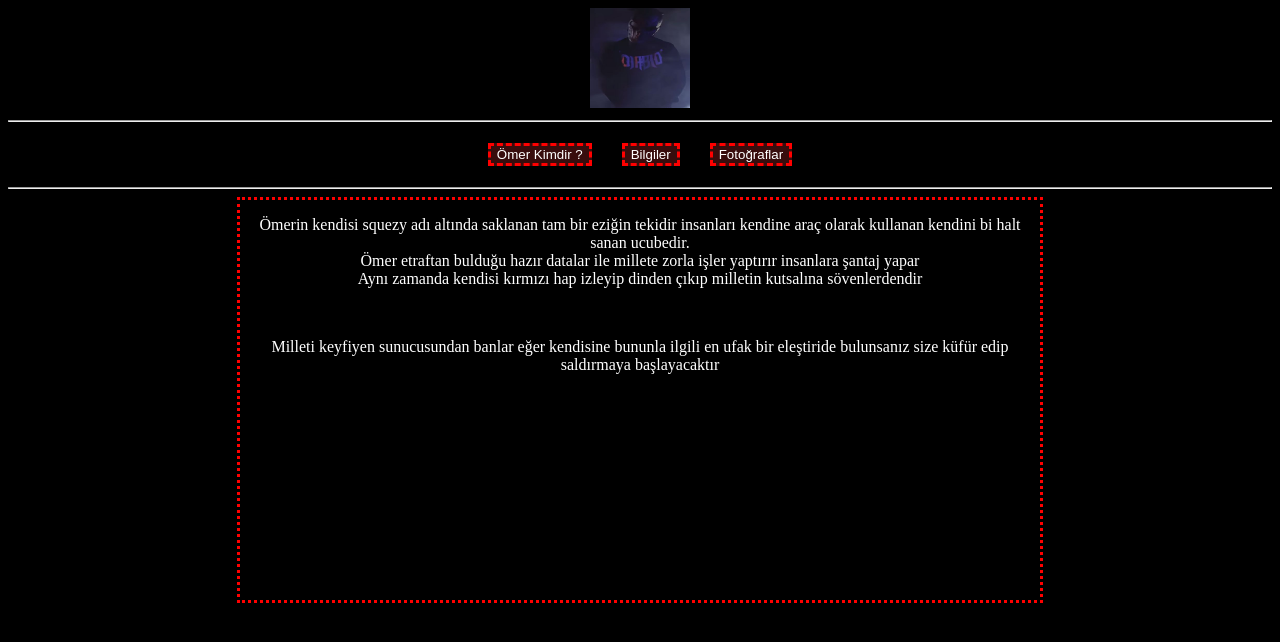
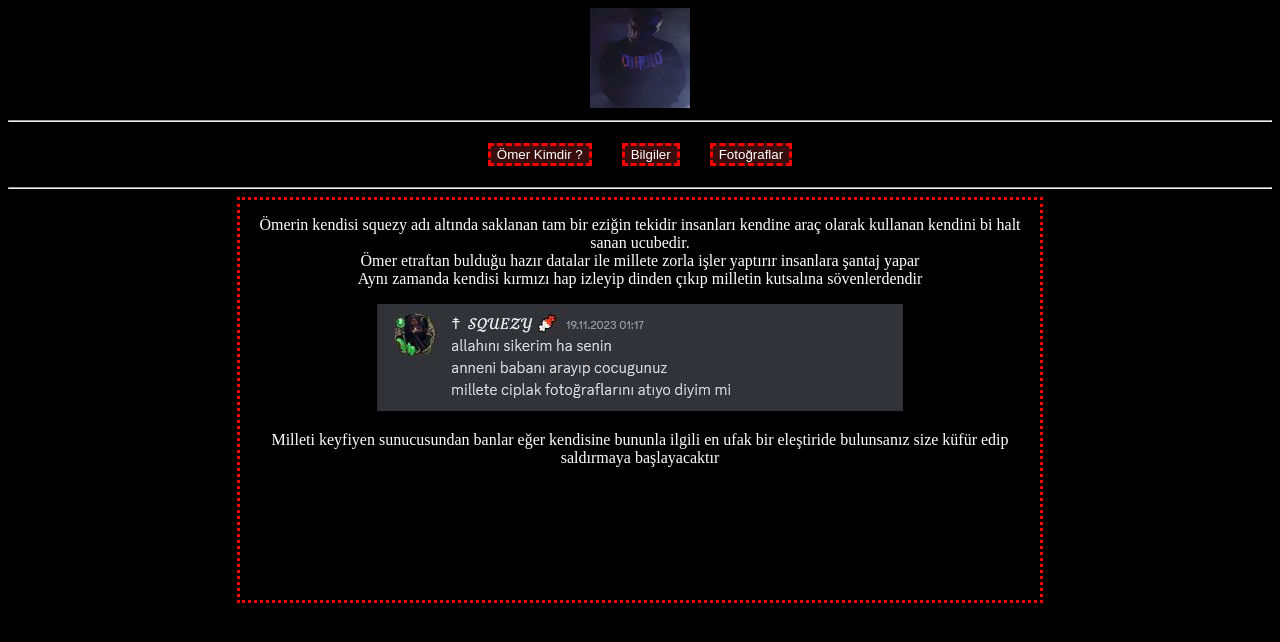
Before and after one commit to omerpictirgerisihictir/omer, a plain HTML site: page index.html in a window 1280 px wide. Drawn offline with Linux system fonts and the light colour scheme.

Commit message:
Update index.html

```diff
--- a/index.html
+++ b/index.html
@@ -16,7 +16,7 @@
         <a href="fotograflar.html"><button>Fotoğraflar</button></a>
         <hr>
         <div class="ifsa" style="width: 800px;height: 400px;border: 3px dotted red;">
-        <p>Ömerin kendisi squezy adı altında saklanan tam bir eziğin tekidir insanları kendine araç olarak kullanan kendini bi halt sanan ucubedir.<br>Ömer etraftan bulduğu hazır datalar ile millete zorla işler yaptırır insanlara şantaj yapar <br> Aynı zamanda kendisi kırmızı hap izleyip dinden çıkıp milletin kutsalına sövenlerdendir</p> <img src="resimler/santaj.JPG" alt=""> <br>
+        <p>Ömerin kendisi squezy adı altında saklanan tam bir eziğin tekidir insanları kendine araç olarak kullanan kendini bi halt sanan ucubedir.<br>Ömer etraftan bulduğu hazır datalar ile millete zorla işler yaptırır insanlara şantaj yapar <br> Aynı zamanda kendisi kırmızı hap izleyip dinden çıkıp milletin kutsalına sövenlerdendir</p> <img src="santaj.JPG" alt=""> <br>
         <p>Milleti keyfiyen sunucusundan banlar eğer kendisine bununla ilgili en ufak bir eleştiride bulunsanız size küfür edip saldırmaya başlayacaktır</p>
         </div>
     </center>
```
